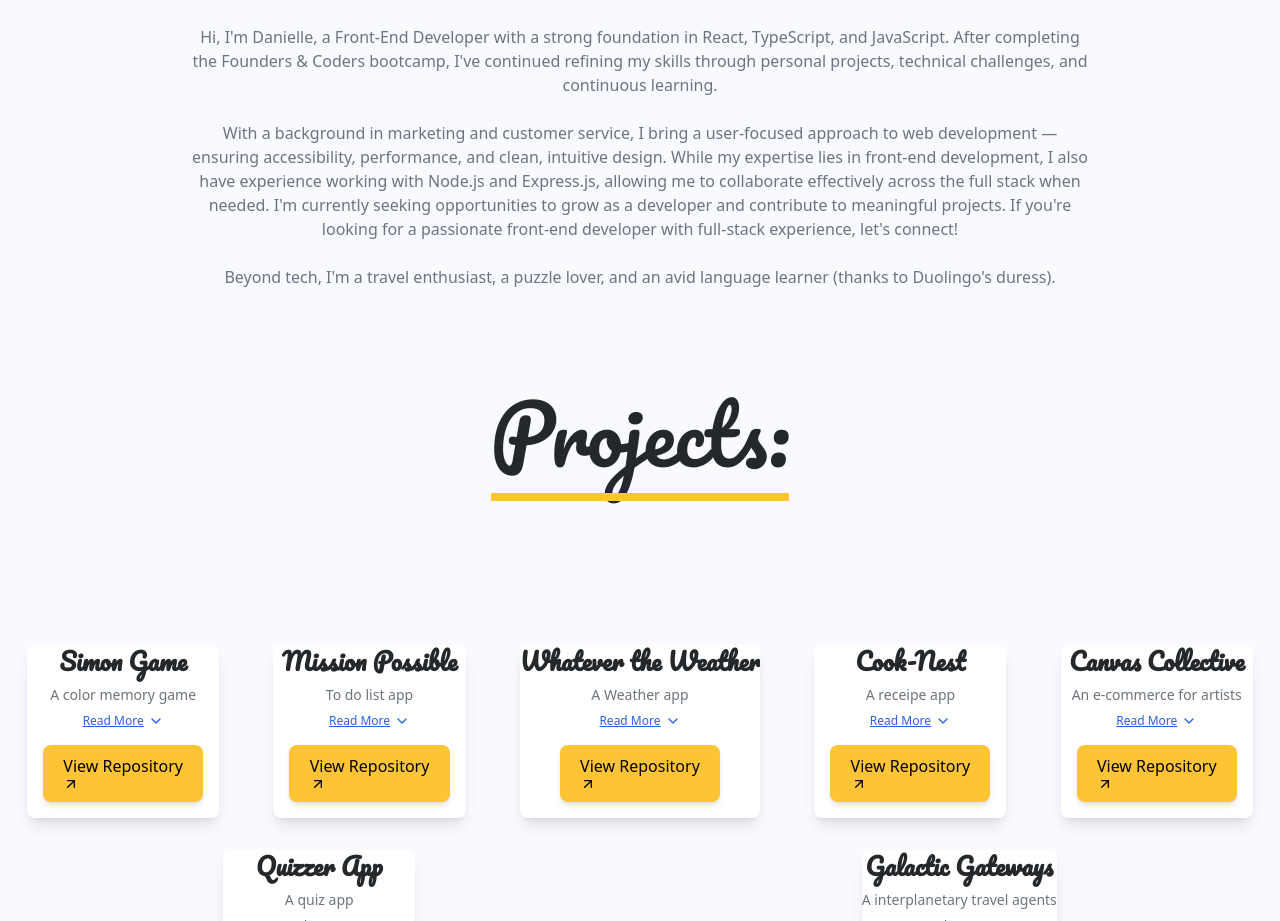
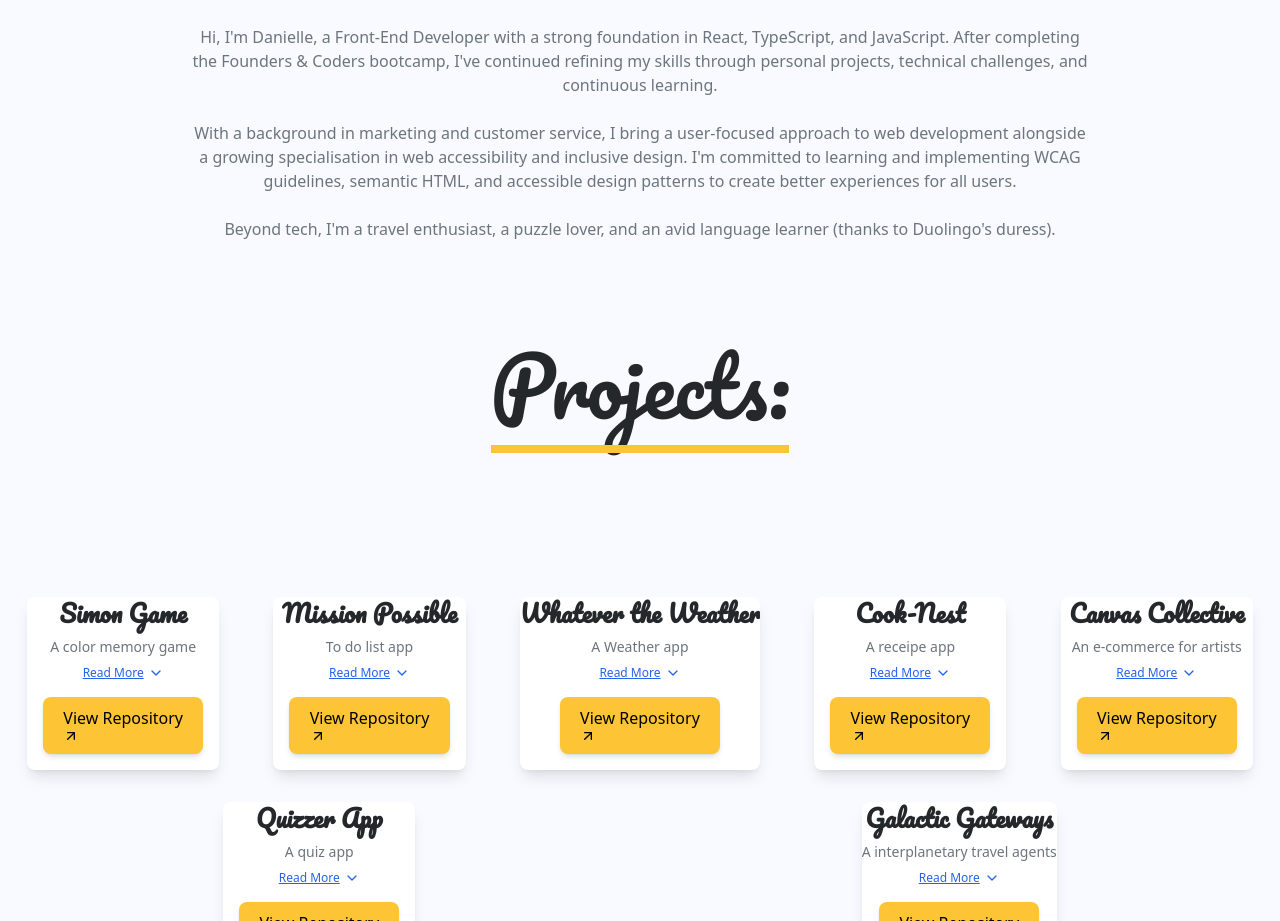
Before and after one commit to Danielle73/Danielle-React-Portfolio, a React (Vite) app in the folder my-portfolio/: page / in a window 1280 px wide. Shown: the part 940-1861 px from the top of the page. Built offline with nearby package versions, Linux system fonts and the light colour scheme.

Commit message:
Updates made to statement

```diff
--- a/my-portfolio/src/pages/Homepage.jsx
+++ b/my-portfolio/src/pages/Homepage.jsx
@@ -13,13 +13,12 @@ const Homepage = () => {
           </p>
           <br />
           <p>
-          With a background in marketing and customer service, I bring a user-focused approach to web development — ensuring accessibility,
-          performance, and clean, intuitive design. While my expertise lies in front-end development, I also have experience working
-          with Node.js and Express.js, allowing me to collaborate effectively across the full stack when needed.
-          I&apos;m currently seeking opportunities to grow as a developer and contribute to meaningful projects.
-          If you&apos;re looking for a passionate front-end developer with full-stack experience, let&apos;s connect!
-          </p>
-      <br />
+            With a background in marketing and customer service, I bring a user-focused approach to web development
+            alongside a growing specialisation in web accessibility and inclusive design.
+            I&apos;m committed to learning and implementing WCAG guidelines, semantic HTML, and accessible design patterns
+            to create better experiences for all users.
+            </p>
+          <br />
         <p>Beyond tech, I&apos;m a travel enthusiast, a puzzle lover, and an avid language learner (thanks to Duolingo&apos;s duress).</p>
 
         </div>
```
